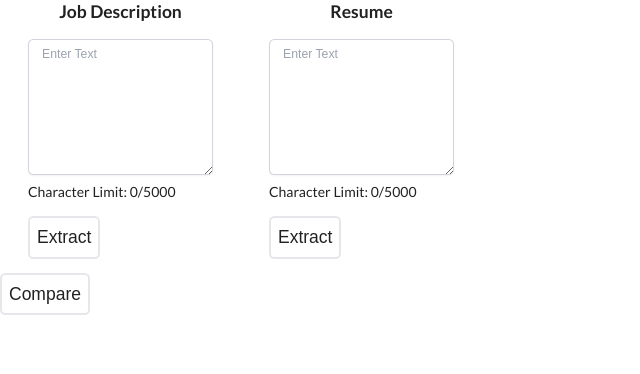
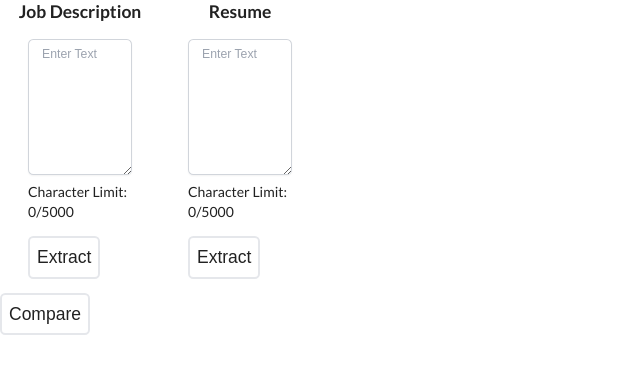
Before and after one commit to Caposto/reverse-ats, a React (Create React App) app in the folder frontend/: page / in a window 1280 px wide. Shown: the top 374 px of the page, without its empty margins (0-640 px from the left). Built offline with nearby package versions, Linux system fonts and the light colour scheme.

Commit message:
changed popup size in index.css

```diff
--- a/frontend/src/App.jsx
+++ b/frontend/src/App.jsx
@@ -44,18 +44,19 @@ function App() {
     setShowMatches(true);
   };
 
-  // Handles Error: changes every render
-  const keywordsContextValue = useMemo(() => ({
-    handleJobKeywords,
-    handleResumeKeywords,
-  }));
-
+  // FIXME: How can I presever the resume keyword list
   const compareNewDescription = () => {
     setCommonKeywordsState(new Set());
     setRecommendedKeywordsState([]);
     setPercentage(0);
     setShowMatches(false);
   };
+
+  // Handles Error: changes every render
+  const keywordsContextValue = useMemo(() => ({
+    handleJobKeywords,
+    handleResumeKeywords,
+  }));
 
   return (
     <div>
@@ -91,7 +92,7 @@ function App() {
             <button
               type="submit"
               className="text-xl p-2 rounded-md border border-2"
-              onClick={compareNewDescription} // FIXME: Are the keywords cleared or just not shown?
+              onClick={compareNewDescription}
             >
               Submit New Descriptions
             </button>
--- a/frontend/src/index.css
+++ b/frontend/src/index.css
@@ -3,7 +3,7 @@
 @tailwind utilities;
 
 body {
-  width: 600px; /* popup window width */
+  width: 300px; /* popup window width */
   height: 600px; /* popup window height */
   margin: 0;
   font-family: -apple-system, BlinkMacSystemFont, "Segoe UI", "Roboto", "Oxygen", "Ubuntu",
```
